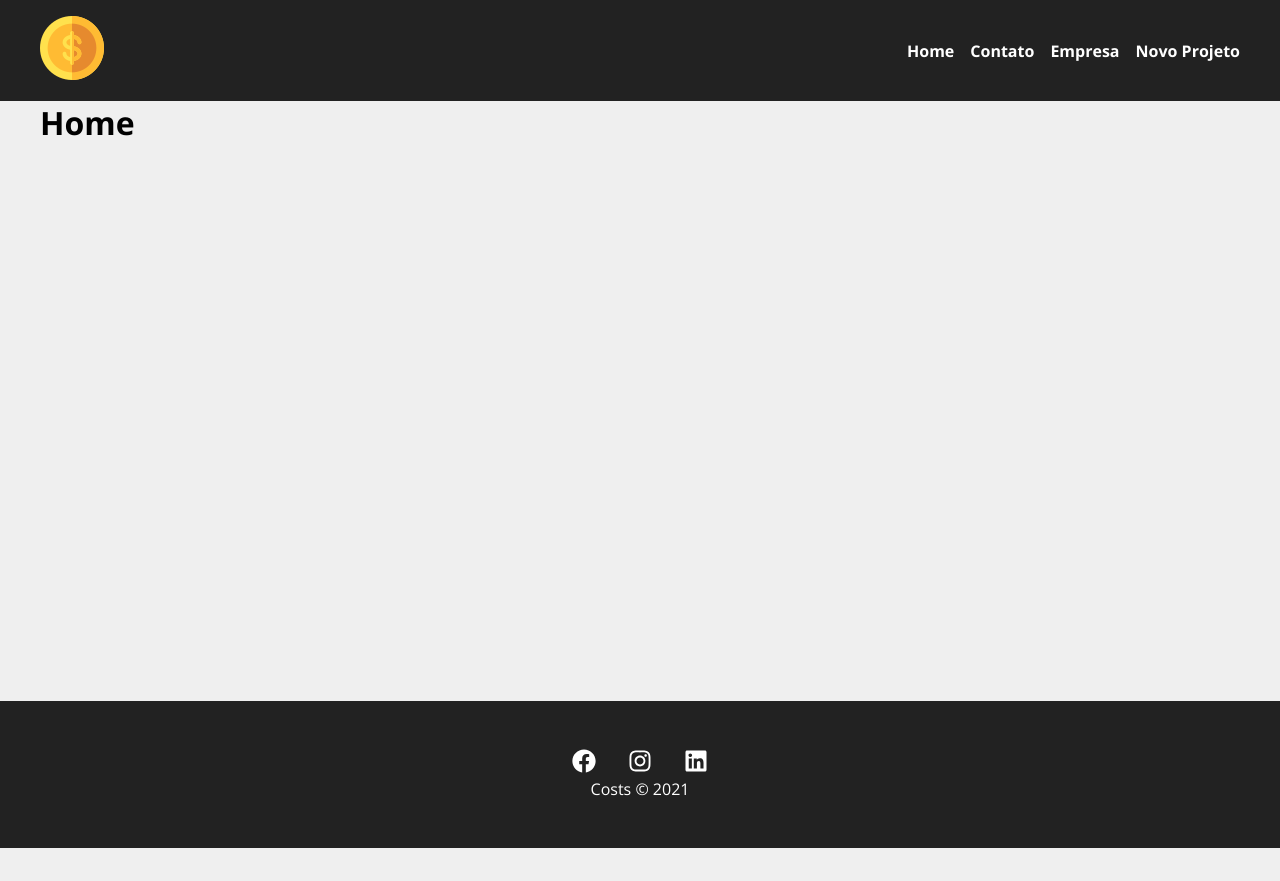
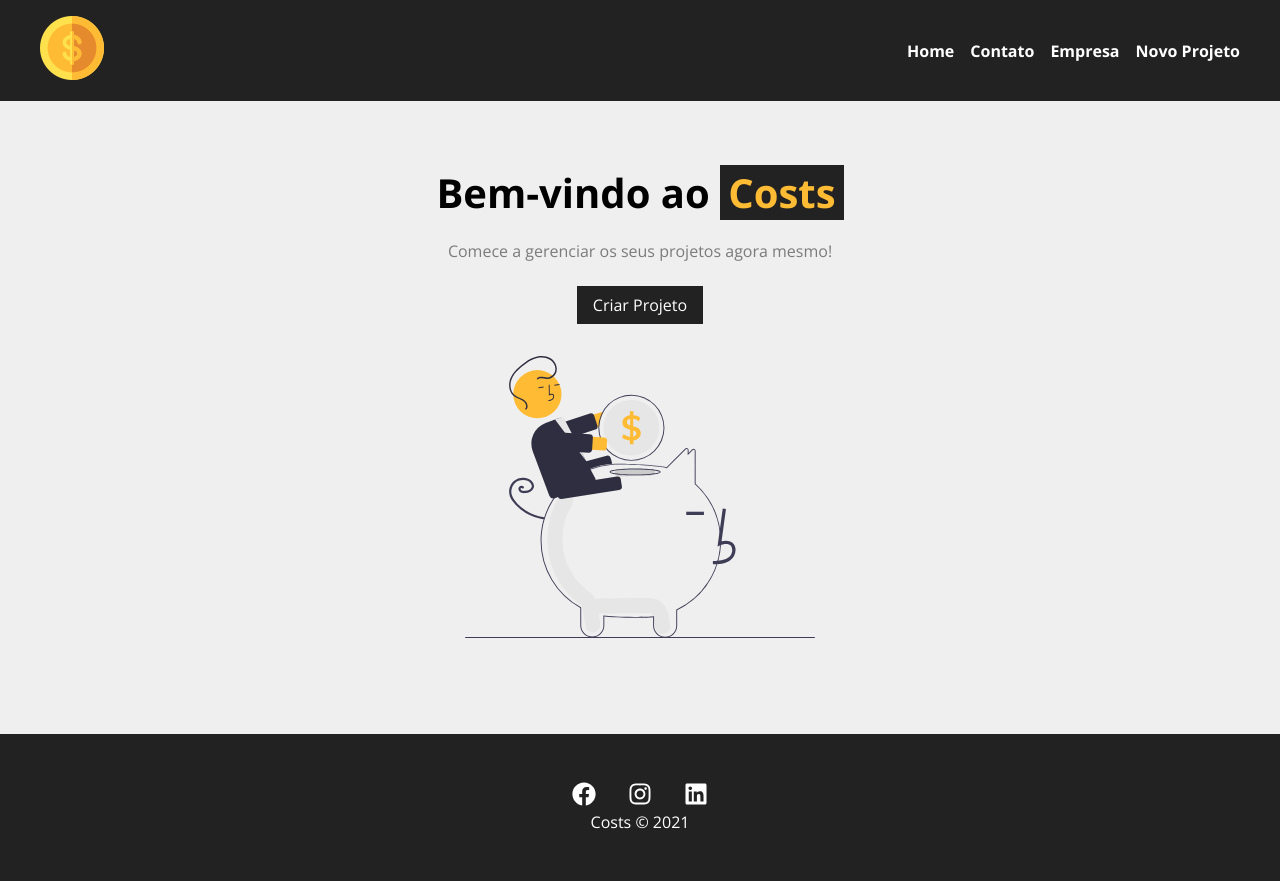
Before and after one commit to rovior/Costs, a React (Create React App) app: page / in a window 1280 px wide. Before the commit the page ends 848 px from the top, so only its background shows below. Built offline with nearby package versions, Linux system fonts and the light colour scheme.

Commit message:
feat:implementando corpo a home do projeto e atribuindo o botão de criar um novo projeto, jundo a imagem e a implementaçáo do css a home

```diff
--- a/src/App.js
+++ b/src/App.js
@@ -1,4 +1,4 @@
-import { BrowserRouter as Router, Routes, Route, Link } from 'react-router-dom';
+import { BrowserRouter as Router, Routes, Route} from 'react-router-dom';
 
 import Home from './components/pages/Home'
 import Company from './components/pages/Company'
@@ -16,15 +16,12 @@ function App() {
       <Navbar/>
       <Container customClass="min-height">
       <Routes>
-
-
         <Route path="/" exact element={<Home />} />
         <Route path="/company" exact element={<Company />} />
         <Route path="/contact" exact element={<Contact />} />
         <Route path="/projects" exact element={<Projects />} />
         <Route path="/navbar" exact element={<Navbar />} />
-        <Route path="/newproject" exact element={<NewProject />} />
-
+        <Route path="/NewProject" element={<NewProject />} />
       </Routes>
       </Container>
 
--- /dev/null
+++ b/src/components/layout/LinkButton.js
@@ -0,0 +1,12 @@
+import { Link } from 'react-router-dom';
+import styles from './LinkButton.module.css';
+
+const LinkButton = ({ to, text })=> {
+  return (
+    <Link className={styles.btn} to={to}>
+      {text}
+    </Link>
+  );
+};
+
+export default LinkButton;
--- /dev/null
+++ b/src/components/layout/LinkButton.module.css
@@ -0,0 +1,11 @@
+.btn{
+    background-color: #222;
+    color: #fff;
+    padding: 0.5em 1em;
+    text-decoration: none;
+    transition: 0.5s;
+}
+
+.btn:hover{
+    color: #ffbb33;
+}
--- a/src/components/pages/Home.js
+++ b/src/components/pages/Home.js
@@ -1,6 +1,18 @@
+import styles from './Home.module.css'
+import savings from '../../img/savings.svg'
+import LinkButton from '../layout/LinkButton'
+
 function Home(){
     return(
-        <h1>Home</h1>
+        <section className={styles.home_container}>
+            <h1>
+                Bem-vindo ao <span>Costs</span>
+            </h1>
+            <p>Comece a gerenciar os seus projetos agora mesmo!</p>
+
+            <LinkButton to="/newproject" text="Criar Projeto" />
+            <img src={savings} alt="Costs"/>
+        </section>
     )
 }
 
--- /dev/null
+++ b/src/components/pages/Home.module.css
@@ -0,0 +1,29 @@
+.home_container{
+    width: 100%;
+    display: flex;
+    flex-direction: column;
+    align-items: center;
+    justify-content: center;
+    padding: 4em;
+}
+
+.home_container h1{
+    font-size: 2.5em;
+    margin-bottom: 0.5em;
+}
+
+.home_container h1 span{
+    color: #ffbb33;
+    padding: 0 0.2em;
+    background-color: #222;
+}
+
+.home_container p {
+    margin-bottom: 1.5em;
+    color: #7b7b7b;
+}
+
+.home_container img{
+    width: 350px;
+    margin: 2em 0;
+}
```
